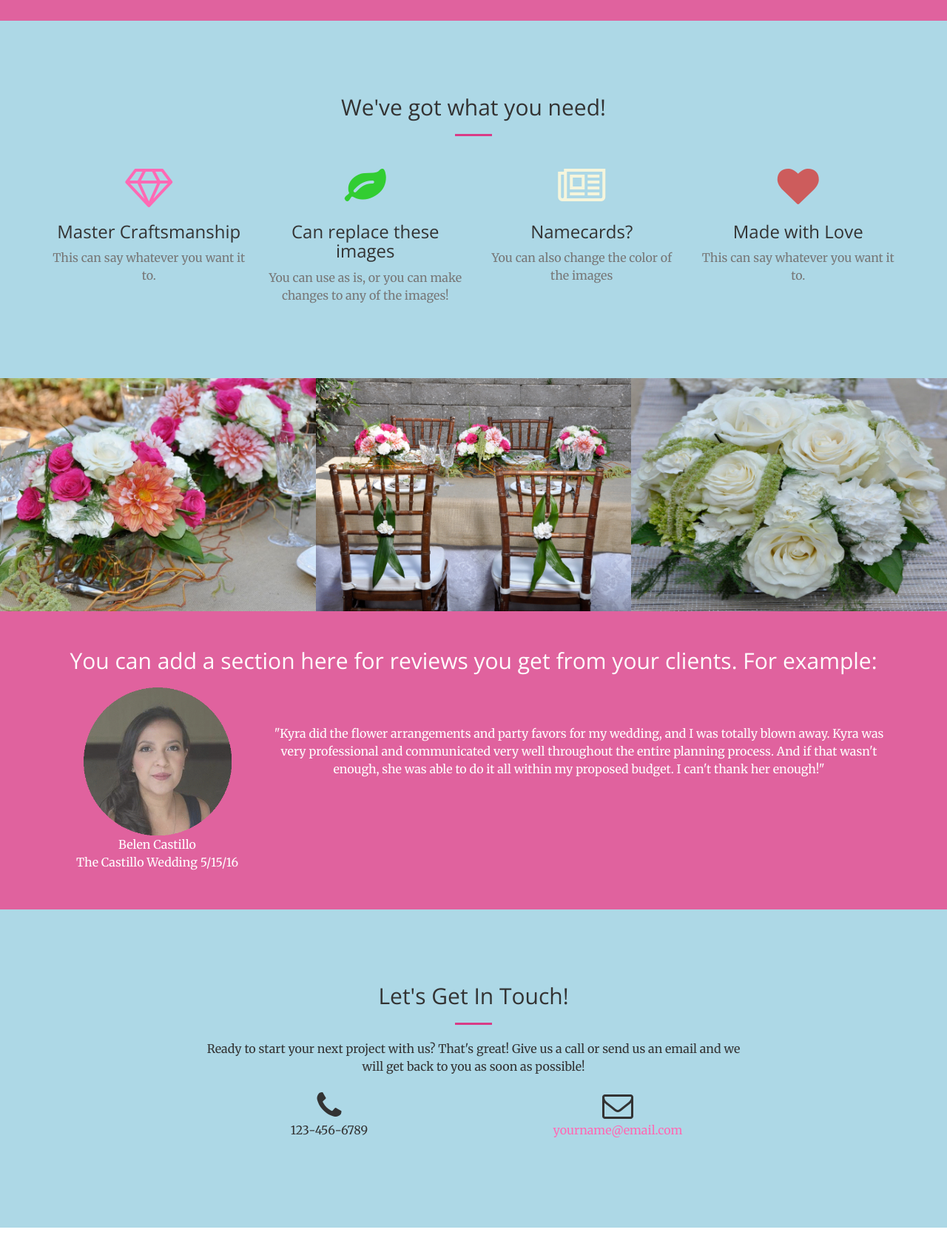
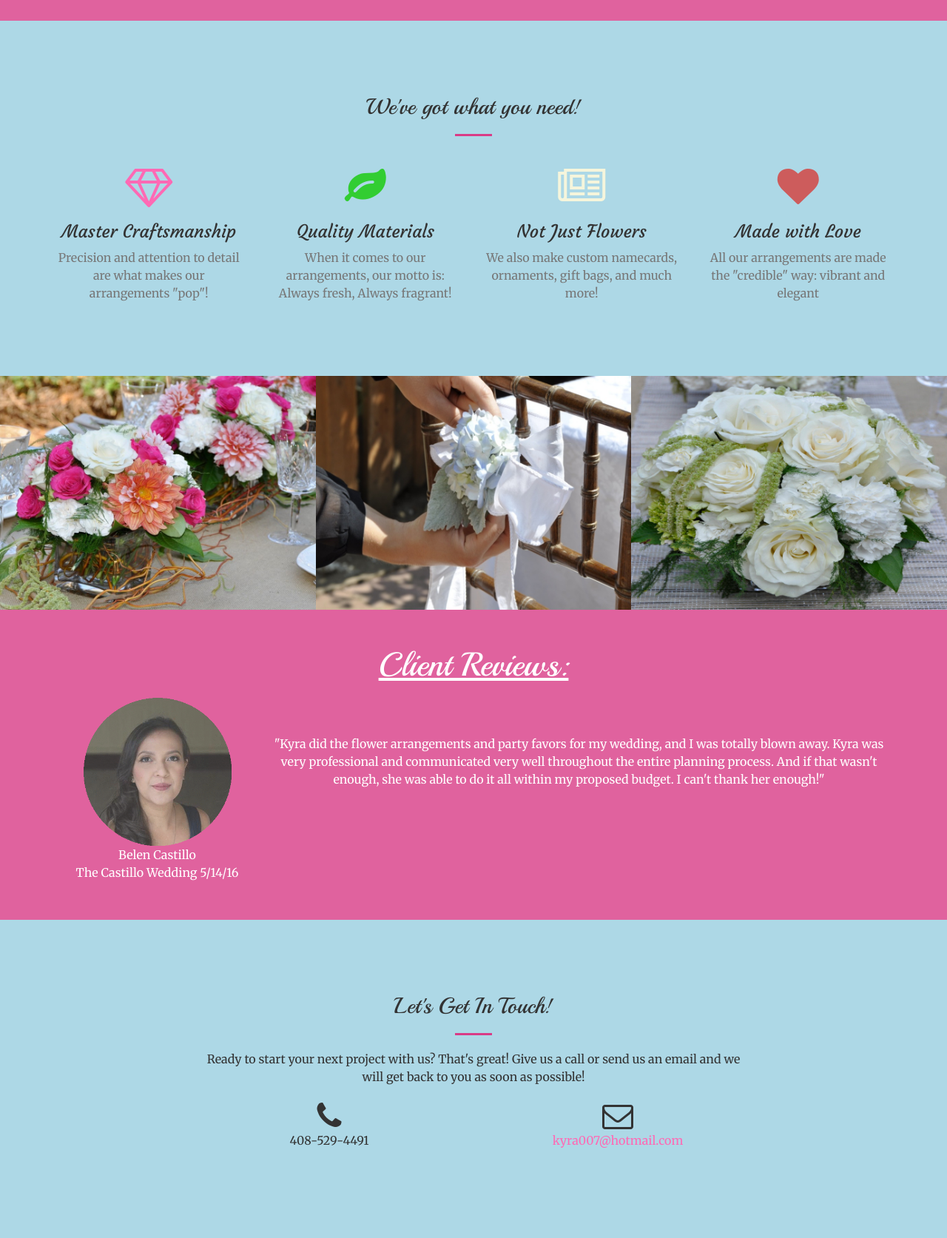
Before and after one commit to mcooperstein/credible-arrangements, a website: page index.html in a window 1280 px wide. Shown: the part 1540-3213 px from the top of the page at 74% size. Drawn offline with nearby package versions, Linux system fonts and the light colour scheme; a web font is replaced by a local one.

Commit message:
proposed design 7/11/16
proposed design 7/11/16

```diff
--- a/css/creative.css
+++ b/css/creative.css
@@ -51,12 +51,23 @@ a:focus {
 }
 
 h1,
-h2,
-h3,
 h4,
 h5,
 h6 {
     font-family: 'Open Sans', 'Helvetica Neue', Arial, sans-serif;
+}
+
+h2 {
+    font-family: 'Playball', cursive;
+}
+
+.client-reviews {
+    text-decoration: underline;
+    font-size: 1.5em;
+}
+
+h3 {
+    font-family: 'Courgette', cursive;
 }
 
 p {
--- a/index.html
+++ b/index.html
@@ -96,7 +96,7 @@
                 <div class="col-lg-8 col-lg-offset-2 text-center">
                     <h2 class="section-heading">Kyra Taormina - Founder &amp; CEO</h2>
                     <hr class="light">
-                    <p class="text-faded">I am a Floral Design graduate from Switzerland with over 6 years of floral design experience. I combine Swiss inspired styles with American designs to create unique floral arrangements. I specialize in maintaining top quality while working within my client's budgetary limits. Being that I am recently married I understand how important floral arrangements are to weddings and events. I'm a detail oriented person who strives to obtain the highest level of satisfaction from my clientele.</p>
+                    <p class="text-faded">I am a Floral Design graduate from Switzerland with over 6 years of floral design experience. I combine Swiss inspired styles with American designs to create unique floral arrangements. I pride myself in being able to maintain top quality while also working within my client's budgetary limits. Having worked many weddings (and having recently been married myself), I understand how important floral arrangements are to weddings and events. I'm a detail-oriented person who strives to obtain the highest level of satisfaction from my clientele.</p>
                     <!--<br> (Should be at least a few sentences)
                         <br>You can change any of the text styles you don't like</p>-->
                     <!--<a href="#services" class="page-scroll btn btn-default btn-xl sr-button">Get Started!</a>-->
@@ -120,28 +120,28 @@
                     <div class="service-box">
                         <i class="fa fa-4x fa-diamond text-primary sr-icons"></i>
                         <h3>Master Craftsmanship</h3>
-                        <p class="text-muted">This can say whatever you want it to.</p>
+                        <p class="text-muted">Precision and attention to detail are what makes our arrangements "pop"!</p>
                     </div>
                 </div>
                 <div class="col-lg-3 col-md-6 text-center">
                     <div class="service-box">
                         <i class="fa fa-4x fa-leaf text-primary sr-icons"></i>
-                        <h3>Can replace these images</h3>
-                        <p class="text-muted">You can use as is, or you can make changes to any of the images!</p>
+                        <h3>Quality Materials</h3>
+                        <p class="text-muted">When it comes to our arrangements, our motto is: Always fresh, Always fragrant!</p>
                     </div>
                 </div>
                 <div class="col-lg-3 col-md-6 text-center">
                     <div class="service-box">
                         <i class="fa fa-4x fa-newspaper-o text-primary sr-icons"></i>
-                        <h3>Namecards?</h3>
-                        <p class="text-muted">You can also change the color of the images</p>
+                        <h3>Not Just Flowers</h3>
+                        <p class="text-muted">We also make custom namecards, ornaments, gift bags, and much more!</p>
                     </div>
                 </div>
                 <div class="col-lg-3 col-md-6 text-center">
                     <div class="service-box">
                         <i class="fa fa-4x fa-heart text-primary sr-icons"></i>
                         <h3>Made with Love</h3>
-                        <p class="text-muted">This can say whatever you want it to.</p>
+                        <p class="text-muted">All our arrangements are made the "credible" way: vibrant and elegant</p>
                     </div>
                 </div>
             </div>
@@ -160,23 +160,24 @@
 
                                 </div>
                                 <div class="project-name">
-                                    Ex description: Table Arrangement @
-                                    <br> Jones Wedding 6/15/16
+                                    Table Arrangement @
+                                    <br> Jones-Duvall Wedding 6/25/16
                                 </div>
                             </div>
                         </div>
                     </a>
                 </div>
                 <div class="col-xs-8 col-xs-offset-2 col-sm-4 col-sm-offset-0">
-                    <a href="img/portfolio/fullsize/credible4%20copy.JPG" class="portfolio-box">
-                        <img src="img/portfolio/thumbnails/credible4.JPG" class="img-responsive" alt="" height="200px" width="430px">
+                    <a href="img/portfolio/fullsize/credible3%20copy.JPG" class="portfolio-box">
+                        <img src="img/portfolio/thumbnails/resize3.jpg" class="img-responsive" alt="" height="200px" width="430px">
                         <div class="portfolio-box-caption">
                             <div class="portfolio-box-caption-content">
                                 <div class="project-category text-faded">
-                                    Table and Chair Decorations:
+
                                 </div>
                                 <div class="project-name">
-                                    Description?
+                                    Chair Decoration @
+                                    <br> Castillo Wedding 5/14/16
                                 </div>
                             </div>
                         </div>
@@ -188,60 +189,17 @@
                         <div class="portfolio-box-caption">
                             <div class="portfolio-box-caption-content">
                                 <div class="project-category text-faded">
-                                    Color coordinated with table settings?
+
                                 </div>
                                 <div class="project-name">
-                                    Project Name?
+                                    Flower Arrangement @
+                                    <br> Taormina Wedding 3/12/16
                                 </div>
                             </div>
                         </div>
                     </a>
                 </div>
-                <!--<div class="col-lg-4 col-sm-6">
-                    <a href="img/portfolio/fullsize/4.jpg" class="portfolio-box">
-                        <img src="img/portfolio/thumbnails/4.jpg" class="img-responsive" alt="">
-                        <div class="portfolio-box-caption">
-                            <div class="portfolio-box-caption-content">
-                                <div class="project-category text-faded">
-                                    Category
-                                </div>
-                                <div class="project-name">
-                                    Project Name
-                                </div>
-                            </div>
-                        </div>
-                    </a>
-                </div>
-                <div class="col-lg-4 col-sm-6">
-                    <a href="img/portfolio/fullsize/5.jpg" class="portfolio-box">
-                        <img src="img/portfolio/thumbnails/5.jpg" class="img-responsive" alt="">
-                        <div class="portfolio-box-caption">
-                            <div class="portfolio-box-caption-content">
-                                <div class="project-category text-faded">
-                                    Category
-                                </div>
-                                <div class="project-name">
-                                    Project Name
-                                </div>
-                            </div>
-                        </div>
-                    </a>
-                </div>
-                <div class="col-lg-4 col-sm-6">
-                    <a href="img/portfolio/fullsize/6.jpg" class="portfolio-box">
-                        <img src="img/portfolio/thumbnails/6.jpg" class="img-responsive" alt="">
-                        <div class="portfolio-box-caption">
-                            <div class="portfolio-box-caption-content">
-                                <div class="project-category text-faded">
-                                    Category
-                                </div>
-                                <div class="project-name">
-                                    Project Name
-                                </div>
-                            </div>
-                        </div>
-                    </a>
-                </div>-->
+
             </div>
         </div>
     </section>
@@ -249,13 +207,13 @@
     <aside class="bg-dark">
         <div class="container text-center">
             <div class="call-to-action">
-                <h2>You can add a section here for reviews you get from your clients. For example:</h2>
+                <h2><span class="client-reviews">Client Reviews:</span></h2>
             </div>
             <div class="col-xs-12 col-sm-3">
                 <div class="belen">
                     <img src="img/belen.gif" height="200" width="200">
                     <p>Belen Castillo
-                        <br><span>The Castillo Wedding 5/15/16</span></p>
+                        <br><span>The Castillo Wedding 5/14/16</span></p>
                 </div>
             </div>
             <div class="col-xs-12 col-sm-9">
@@ -279,11 +237,11 @@
                 </div>
                 <div class="col-lg-4 col-lg-offset-2 text-center">
                     <i class="fa fa-phone fa-3x sr-contact"></i>
-                    <p>123-456-6789</p>
+                    <p>408-529-4491</p>
                 </div>
                 <div class="col-lg-4 text-center">
                     <i class="fa fa-envelope-o fa-3x sr-contact"></i>
-                    <p><a href="mailto:your-email@your-domain.com">yourname@email.com</a></p>
+                    <p><a href="mailto:kyra007@hotmail.com">kyra007@hotmail.com</a></p>
                 </div>
             </div>
         </div>
```
Also changed, not shown: img/portfolio/fullsize/1.jpg (deleted), img/portfolio/fullsize/2.jpg (deleted), img/portfolio/fullsize/3.jpg (deleted), img/portfolio/fullsize/4.jpg (deleted), img/portfolio/thumbnails/1.jpg (deleted), img/portfolio/thumbnails/2.jpg (deleted), img/portfolio/thumbnails/3.jpg (deleted), img/portfolio/thumbnails/4.jpg (deleted), img/portfolio/thumbnails/credible3.JPG (deleted), img/portfolio/thumbnails/credible9.JPG (deleted), img/portfolio/thumbnails/resize3.jpg (added), img/portfolio/thumbnails/resize9.jpg (added).
